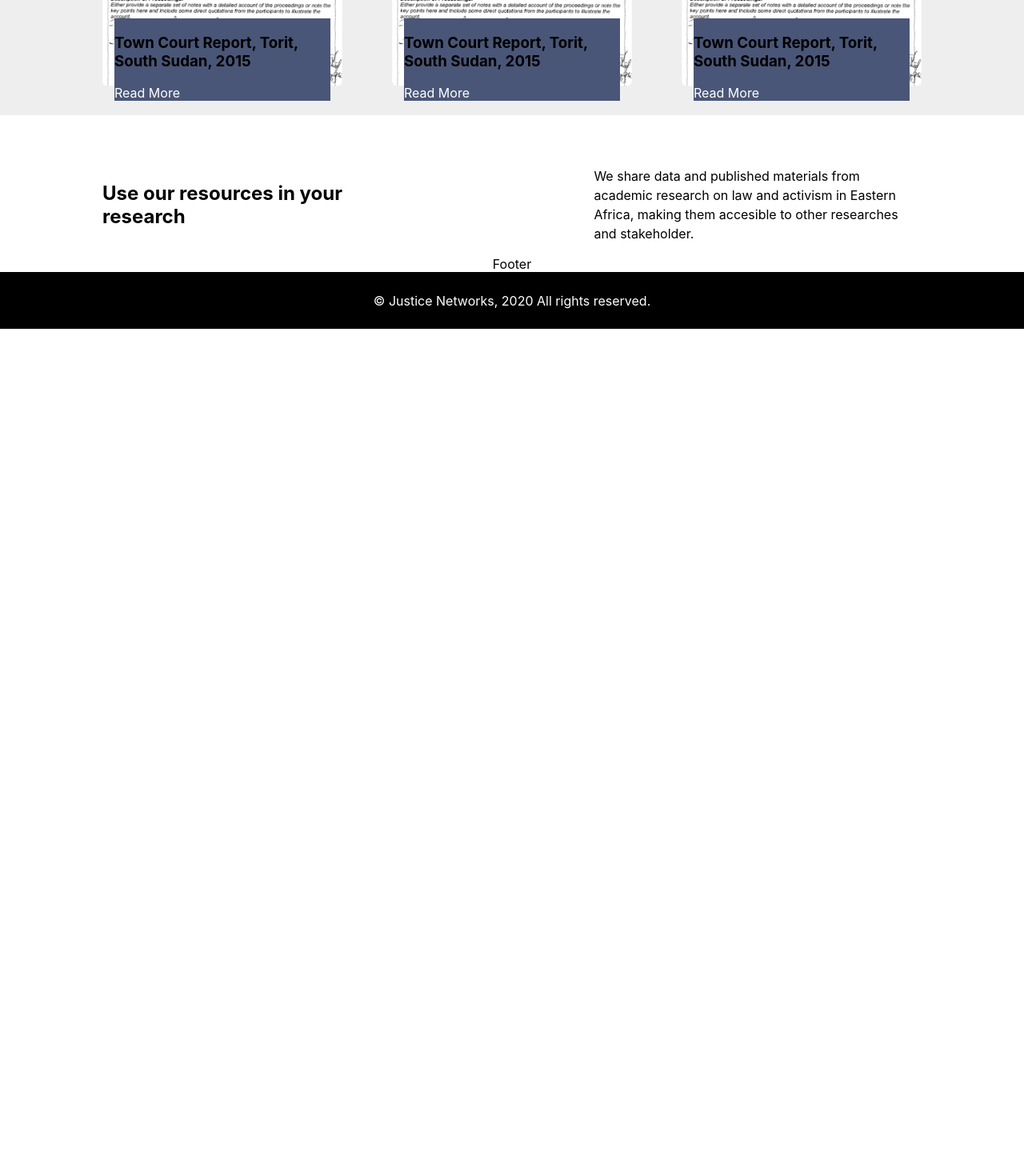
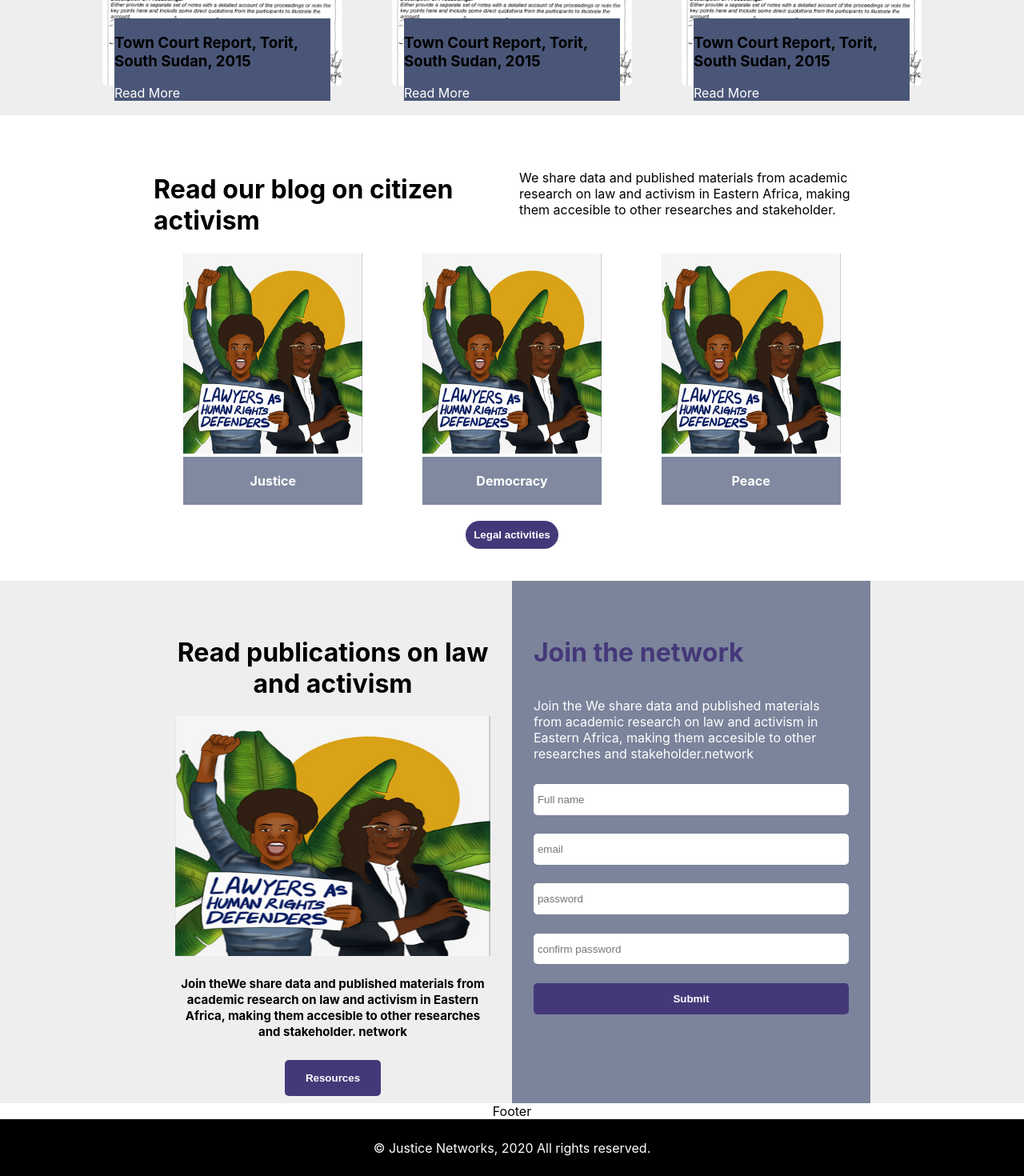
Before and after one commit to Kitingu/case-files-frontend, a React (Create React App) app: page / in a window 1280 px wide. Shown: the part 880-2350 px from the top of the page at 80% size. Before the commit the page ends 1291 px from the top, so only its background shows below. Built offline with nearby package versions, Linux system fonts and the light colour scheme.

Commit message:
ft(contact):added contact div

```diff
--- /dev/null
+++ b/src/assets/Blog.scss
@@ -0,0 +1,82 @@
+@import "../index.scss";
+
+.blogContainer {
+  width: 100%;
+  padding: 20px 0px;
+  background: #fff;
+  p {
+    line-height: 20px;
+  }
+  h5 {
+    line-height: 20px;
+    font-size: 15px;
+  }
+  .blogMain {
+    display: flex;
+    flex-direction: column;
+    width: 70%;
+    margin: auto;
+    justify-content: space-between;
+    @media screen and (min-width: 200px) and (max-width: 800px) {
+      width: 90%;
+      flex-direction: column;
+    }
+    background: inherit;
+    .legalActivities {
+      outline: none;
+      border: none;
+      width: max-content;
+      margin: 20px auto;
+      padding: 10px;
+      background: $primary-blue;
+      color: #fff;
+      font-weight: 600;
+      border-radius: 20px;
+    }
+    .header {
+      display: flex;
+      flex-direction: row;
+      justify-content: space-between;
+      @media screen and (min-width: 200px) and (max-width: 800px) {
+        width: 90%;
+        flex-direction: column;
+        text-align: center;
+      }
+      .title {
+        width: 49%;
+        @media screen and (min-width: 200px) and (max-width: 800px) {
+          width: 100%;
+        }
+      }
+      .description {
+        width: 49%;
+        @media screen and (min-width: 200px) and (max-width: 800px) {
+          width: 100%;
+        }
+      }
+    }
+    .blogs {
+      width: 100%;
+      display: flex;
+      flex-wrap: wrap;
+      justify-content: space-between;
+
+      .blog {
+        text-align: center;
+        margin: auto;
+        @media screen and (min-width: 200px) and (max-width: 800px) {
+          min-width: 300px;
+        }
+        img {
+          height: 250px !important;
+        }
+        h4 {
+          padding: 20px 0px;
+          margin: 0px;
+          background: rgba(74, 86, 119, 0.698);
+          color: #fff;
+        }
+      }
+    }
+  }
+}
--- /dev/null
+++ b/src/assets/JoinNetwork.scss
@@ -0,0 +1,75 @@
+@import "../index.scss";
+
+.joinNetworkContainer {
+  width: 100%;
+  background: $background-grey;
+  p {
+    line-height: 20px;
+  }
+  h5 {
+    line-height: 20px;
+    font-size: 15px;
+  }
+  .joinNetworkMain {
+    display: flex;
+    flex-direction: row;
+    width: 70%;
+    margin: auto;
+    height: min-content;
+    justify-content: space-between;
+    @media screen and (min-width: 200px) and (max-width: 800px) {
+      width: 90%;
+      flex-direction: column;
+    }
+    background: inherit;
+    form {
+      background: rgba(74, 86, 119, 0.698);
+      h1 {
+        color: $primary-blue;
+      }
+      p {
+        color: #fff;
+      }
+    }
+    .joinNetworkDiv {
+      margin: 0px auto;
+      padding: 1% 3%;
+      width: 48%;
+      @media screen and (min-width: 200px) and (max-width: 800px) {
+        width: 90%;
+        margin-top: 20px;
+      }
+      .joinNetworkResources {
+        text-align: center;
+      }
+      .submitBtn {
+        background: $primary-blue;
+        outline: none;
+        border-radius: 5px;
+        border: none;
+        color: #fff;
+        font-weight: 600;
+        cursor: pointer;
+      }
+      .resourcesBtn {
+        width: 120px;
+        margin: auto;
+        padding: 15px;
+      }
+      div {
+        display: flex;
+        flex-direction: column;
+        margin: auto;
+        height: max-content;
+        margin-top: 10%;
+      }
+      input {
+        border-radius: 5px;
+        margin: 3% 0px;
+        padding: 3% 5px;
+        border: none;
+        outline: none;
+      }
+    }
+  }
+}
--- a/src/components/layout/About.js
+++ b/src/components/layout/About.js
@@ -1,6 +1,6 @@
-import React from 'react'
-import {Link} from 'react-router-dom'
-import placeholder from '../../images/placeholder.png';
+import React from "react";
+import { Link } from "react-router-dom";
+import placeholder from "../../images/placeholder.png";
 const CompanyDetails = () => {
   return (
     <>
@@ -9,8 +9,8 @@
           <h2>Use our resources in your research</h2>
 
           <p>
-              We share data and published materials from academic research on
-              law and activism in Eastern Africa, making them accesible to other
+            We share data and published materials from academic research on law
+            and activism in Eastern Africa, making them accesible to other
             researches and stakeholder.
           </p>
         </div>
@@ -38,19 +38,8 @@
           </div>
         </div>
       </div>
-
-          <div className="about">
-            <h2>Use our resources in your research</h2>
-
-            <p>
-              We share data and published materials from academic research on
-              law and activism in Eastern Africa, making them accesible to other
-              researches and stakeholder.
-            </p>
-
-        </div>
     </>
   );
-}
+};
 
 export default CompanyDetails;
--- /dev/null
+++ b/src/components/layout/Blog.js
@@ -0,0 +1,40 @@
+import React from "react";
+import { Link } from "react-router-dom";
+import placeholder from "../../images/placeholder.png";
+import "../../assets/Blog.scss";
+import publications from "../../images/publications.jpg";
+const CompanyDetails = () => {
+  return (
+    <>
+      <div className="blogContainer">
+        <div className="blogMain">
+          <div className="header">
+            <h1 className="title">Read our blog on citizen activism</h1>
+            <p className="description">
+              We share data and published materials from academic research on
+              law and activism in Eastern Africa, making them accesible to other
+              researches and stakeholder.
+            </p>
+          </div>
+          <div className="blogs">
+            <div className="blog">
+              <img src={publications} />
+              <h4>Justice</h4>
+            </div>
+            <div className="blog">
+              <img src={publications} />
+              <h4>Democracy</h4>
+            </div>
+            <div className="blog">
+              <img src={publications} />
+              <h4>Peace</h4>
+            </div>
+          </div>
+          <button className="legalActivities">Legal activities</button>
+        </div>
+      </div>
+    </>
+  );
+};
+
+export default CompanyDetails;
--- /dev/null
+++ b/src/components/layout/JoinNetwork.js
@@ -0,0 +1,48 @@
+import React from "react";
+import { Link } from "react-router-dom";
+import placeholder from "../../images/placeholder.png";
+import "../../assets/JoinNetwork.scss";
+import publications from "../../images/publications.jpg";
+const CompanyDetails = () => {
+  return (
+    <>
+      <div className="joinNetworkContainer">
+        <div className="joinNetworkMain">
+          <div className="joinNetworkDiv">
+            <div className="joinNetworkResources">
+              <h1>Read publications on law and activism</h1>
+              <img
+                src={publications}
+                style={{ height: "300px" }}
+                alt="publications"
+              />
+              <h5>
+                Join theWe share data and published materials from academic
+                research on law and activism in Eastern Africa, making them
+                accesible to other researches and stakeholder. network
+              </h5>
+              <button className="submitBtn resourcesBtn">Resources</button>
+            </div>
+          </div>
+          <form className="joinNetworkDiv">
+            <div>
+              <h1>Join the network</h1>
+              <p>
+                Join the We share data and published materials from academic
+                research on law and activism in Eastern Africa, making them
+                accesible to other researches and stakeholder.network
+              </p>
+              <input type="text" placeholder="Full name" />
+              <input type="email" placeholder="email" />
+              <input type="password" placeholder="password" />
+              <input type="password" placeholder="confirm password" />
+              <input className="submitBtn " type="submit" placeholder="Name" />
+            </div>
+          </form>
+        </div>
+      </div>
+    </>
+  );
+};
+
+export default CompanyDetails;
--- a/src/components/pages/Home.js
+++ b/src/components/pages/Home.js
@@ -1,14 +1,18 @@
-import React from 'react'
-import Hero from '../layout/Hero'
-import About from '../layout/About'
+import React from "react";
+import Hero from "../layout/Hero";
+import About from "../layout/About";
+import JoinNetwork from "../layout/JoinNetwork";
+import Blog from "../layout/Blog";
 
 const Home = () => {
-    return (
-       <>
-           <Hero/>
-           <About/>
-       </>
-    )
-}
+  return (
+    <>
+      <Hero />
+      <About />
+      <Blog />
+      <JoinNetwork />
+    </>
+  );
+};
 
-export default Home
+export default Home;
```
Lines whose indentation alone changed are shown as unchanged.
